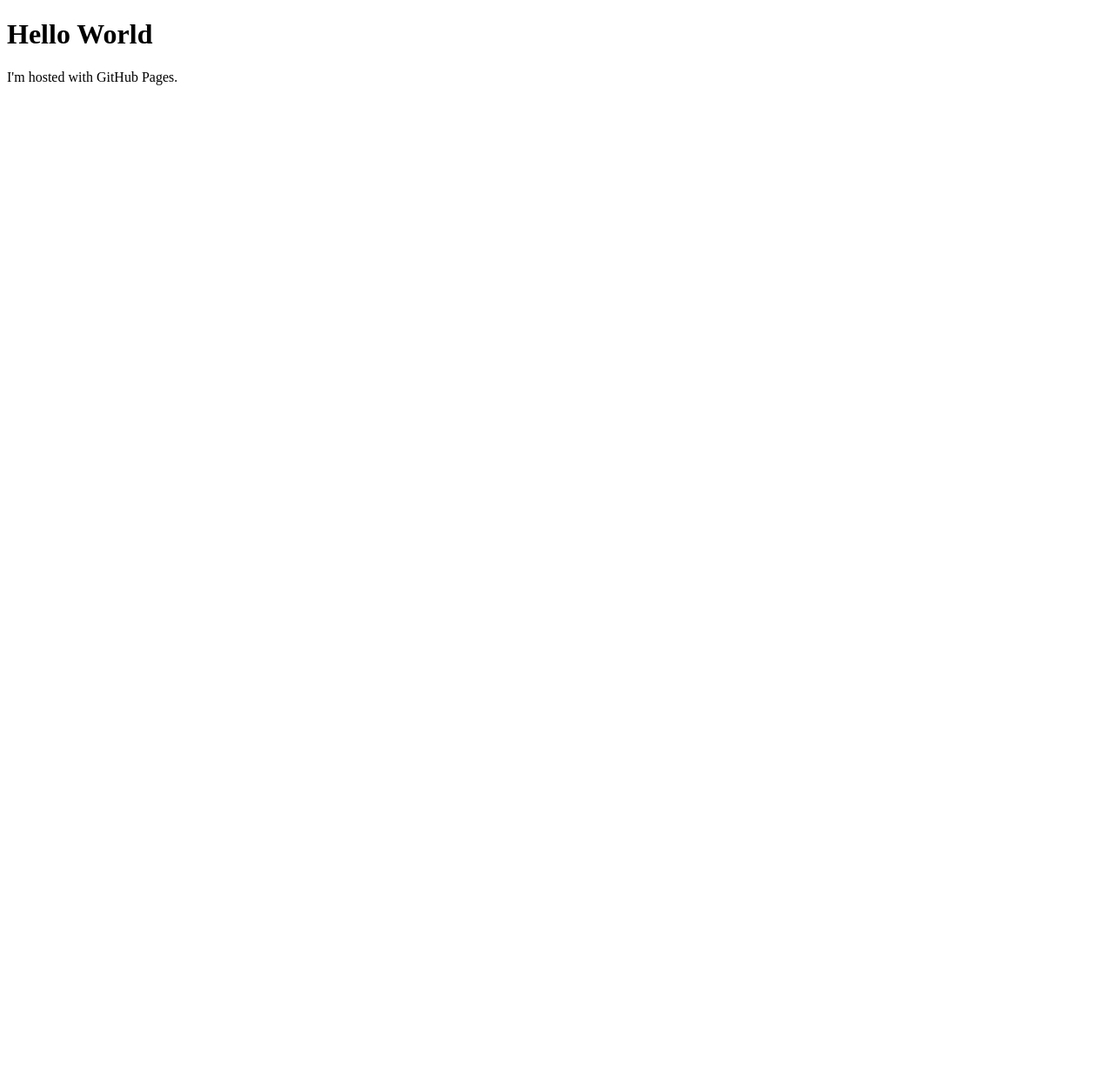
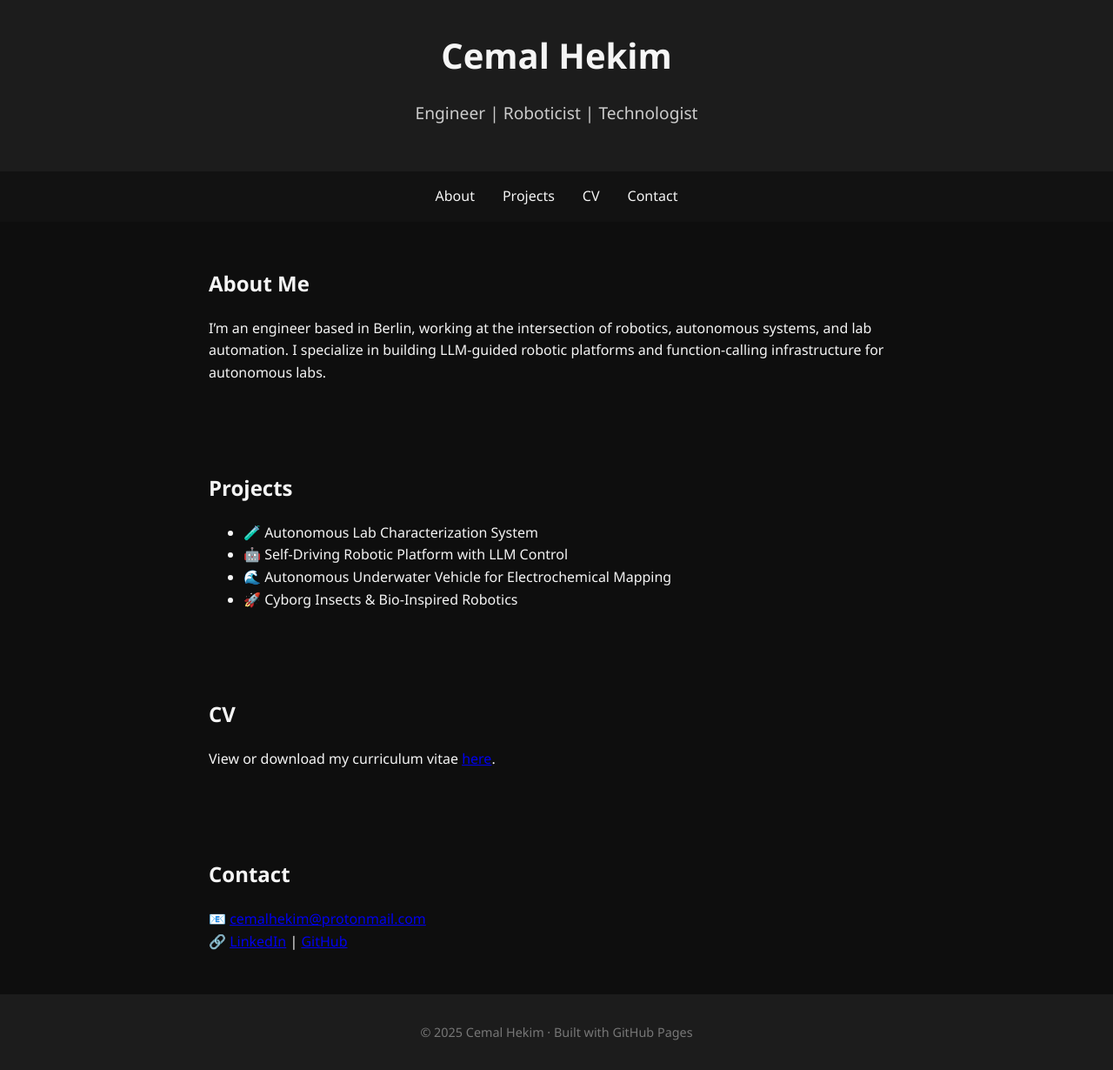
Before and after one commit to cemalhekim/cemalhekim.github.io, a plain HTML site: page index.html in a window 1280 px wide. Shown: the whole page at 87% size. Before the commit the page ends 800 px from the top, so only its background shows below. Drawn offline with Linux system fonts and the light colour scheme.

Commit message:
html written

```diff
--- a/index.html
+++ b/index.html
@@ -1,7 +1,99 @@
 <!DOCTYPE html>
-<html>
+<html lang="en">
+<head>
+  <meta charset="UTF-8" />
+  <meta name="viewport" content="width=device-width, initial-scale=1.0" />
+  <title>Cemal Hekim | Robotics Engineer</title>
+  <style>
+    body {
+      margin: 0;
+      font-family: 'Segoe UI', Tahoma, Geneva, Verdana, sans-serif;
+      background-color: #0e0e0e;
+      color: #f5f5f5;
+      line-height: 1.6;
+    }
+    header {
+      background: #1c1c1c;
+      padding: 2rem;
+      text-align: center;
+    }
+    header h1 {
+      margin: 0;
+      font-size: 2.5rem;
+    }
+    header p {
+      font-size: 1.2rem;
+      color: #ccc;
+    }
+    nav {
+      display: flex;
+      justify-content: center;
+      gap: 2rem;
+      padding: 1rem;
+      background: #121212;
+    }
+    nav a {
+      color: #f5f5f5;
+      text-decoration: none;
+    }
+    nav a:hover {
+      text-decoration: underline;
+    }
+    section {
+      padding: 2rem;
+      max-width: 800px;
+      margin: auto;
+    }
+    footer {
+      text-align: center;
+      padding: 2rem;
+      font-size: 0.9rem;
+      background: #1c1c1c;
+      color: #777;
+    }
+  </style>
+</head>
 <body>
-<h1>Hello World</h1>
-<p>I'm hosted with GitHub Pages.</p>
+  <header>
+    <h1>Cemal Hekim</h1>
+    <p>Engineer | Roboticist | Technologist</p>
+  </header>
+  <nav>
+    <a href="#about">About</a>
+    <a href="#projects">Projects</a>
+    <a href="#cv">CV</a>
+    <a href="#contact">Contact</a>
+  </nav>
+  <section id="about">
+    <h2>About Me</h2>
+    <p>
+      I’m an engineer based in Berlin, working at the intersection of robotics, autonomous systems, and lab automation.
+      I specialize in building LLM-guided robotic platforms and function-calling infrastructure for autonomous labs.
+    </p>
+  </section>
+  <section id="projects">
+    <h2>Projects</h2>
+    <ul>
+      <li>🧪 Autonomous Lab Characterization System</li>
+      <li>🤖 Self-Driving Robotic Platform with LLM Control</li>
+      <li>🌊 Autonomous Underwater Vehicle for Electrochemical Mapping</li>
+      <li>🚀 Cyborg Insects & Bio-Inspired Robotics</li>
+    </ul>
+  </section>
+  <section id="cv">
+    <h2>CV</h2>
+    <p>View or download my curriculum vitae <a href="/cv/cemal_hekim_cv.pdf" target="_blank">here</a>.</p>
+  </section>
+  <section id="contact">
+    <h2>Contact</h2>
+    <p>
+      📧 <a href="mailto:cemalhekim@protonmail.com">cemalhekim@protonmail.com</a><br />
+      🔗 <a href="https://linkedin.com/in/cemalhekim" target="_blank">LinkedIn</a> |
+      <a href="https://github.com/cemalhekim" target="_blank">GitHub</a>
+    </p>
+  </section>
+  <footer>
+    &copy; 2025 Cemal Hekim · Built with GitHub Pages
+  </footer>
 </body>
 </html>
```
